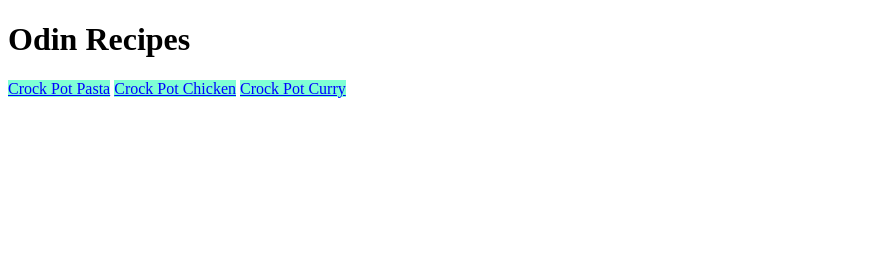
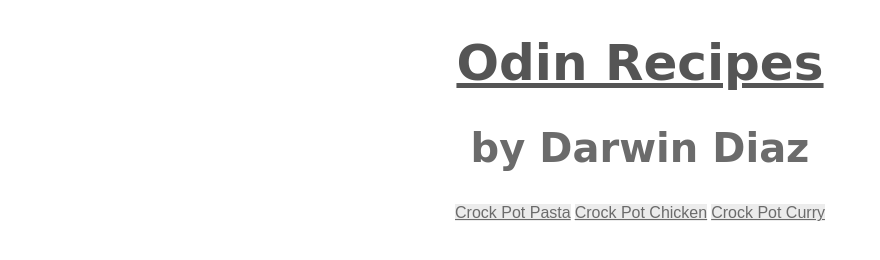
Before and after one commit to darwin-dev-diaz/odin-recipes, a plain HTML site: page index.html in a window 1280 px wide. Shown: the whole page, without its empty margins (0-880 px from the left). Drawn offline with Linux system fonts and the light colour scheme.

Commit message:
Add css decorations to recipe site

```diff
--- a/index.html
+++ b/index.html
@@ -8,6 +8,7 @@
 </head>
 <body>
     <h1>Odin Recipes</h1>
+    <h2>by Darwin Diaz</h2>
     <a class="recipe-link" href="./recipes/crock-pot-pasta.html" target="_blank" rel="noopener noreferrer">Crock Pot Pasta</a>
     <a class="recipe-link" href="./recipes/crock-pot-chicken.html" target="_blank" rel="noopener noreferrer">Crock Pot Chicken</a>
     <a class="recipe-link" href="./recipes/crock-pot-curry.html" target="_blank" rel="noopener noreferrer">Crock Pot Curry</a>
--- a/style.css
+++ b/style.css
@@ -1,6 +1,32 @@
 /* style.css */
+*{
+    font-family: Arial, Helvetica, sans-serif;
+    color: #6b6b6b;
+    text-align: center;
+}
 
+h1, h2, h3 {
+    font-family: 'Snell Roundhand', cursive;
+}
+h1{
+    color: #555555;
+    font-size: 50px;
+    text-decoration: underline  ;
+}
+h2{
+    font-size: 40px;
+}
+h3{
+    font-size: 30px;
+    text-align: left;
+}
+ul, ol, li{
+    text-align: left;
+}
+
+body {
+    font-family: 'Times New Roman', serif;
+}
 .recipe-link{
-    color: blue;
-    background-color: aquamarine;
+    background-color: #ececec;
 }
```
Also changed, not shown: recipes/crock-pot-chicken.html (+1 -0 lines), recipes/crock-pot-curry.html (+2 -0 lines), recipes/crock-pot-pasta.html (+1 -0 lines).
